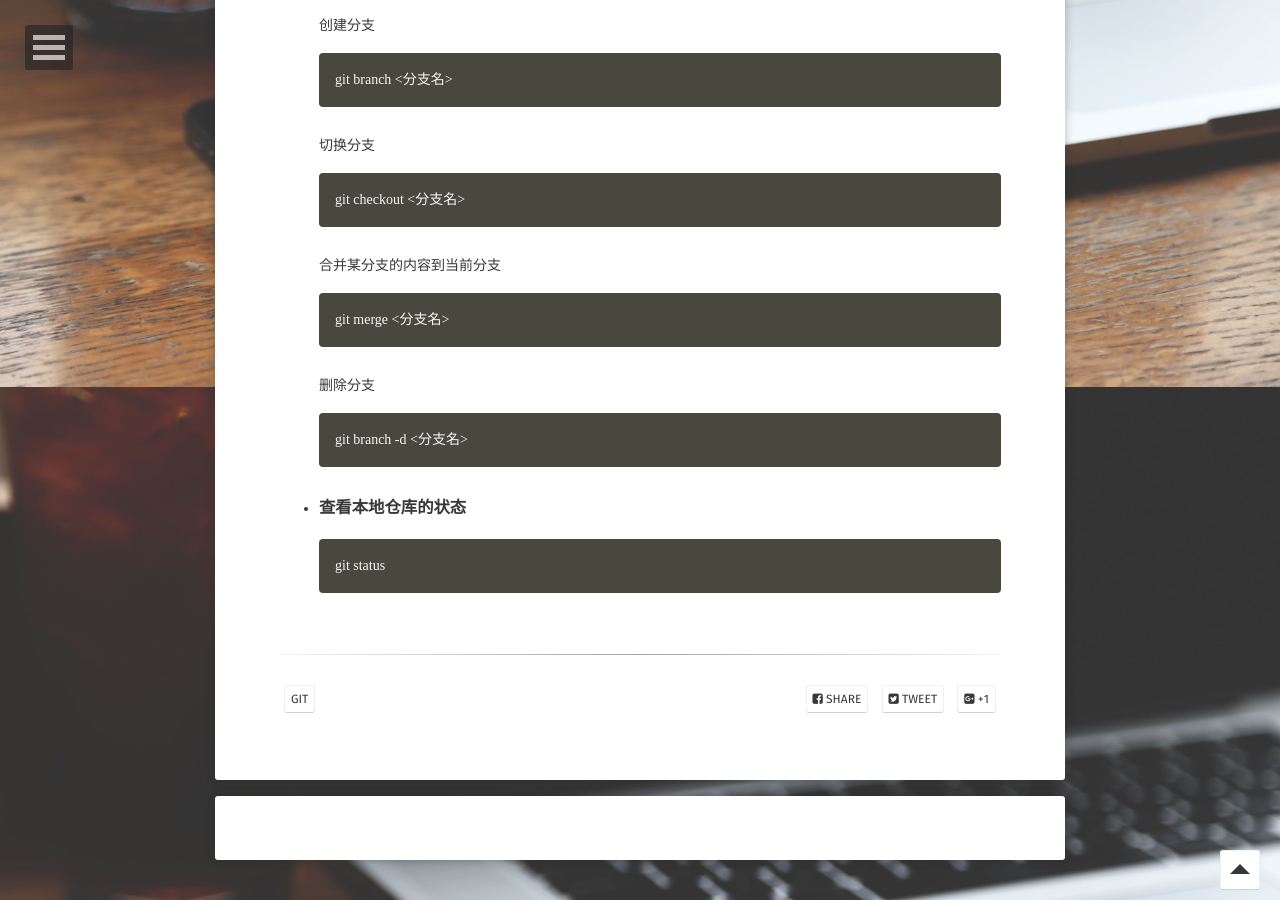
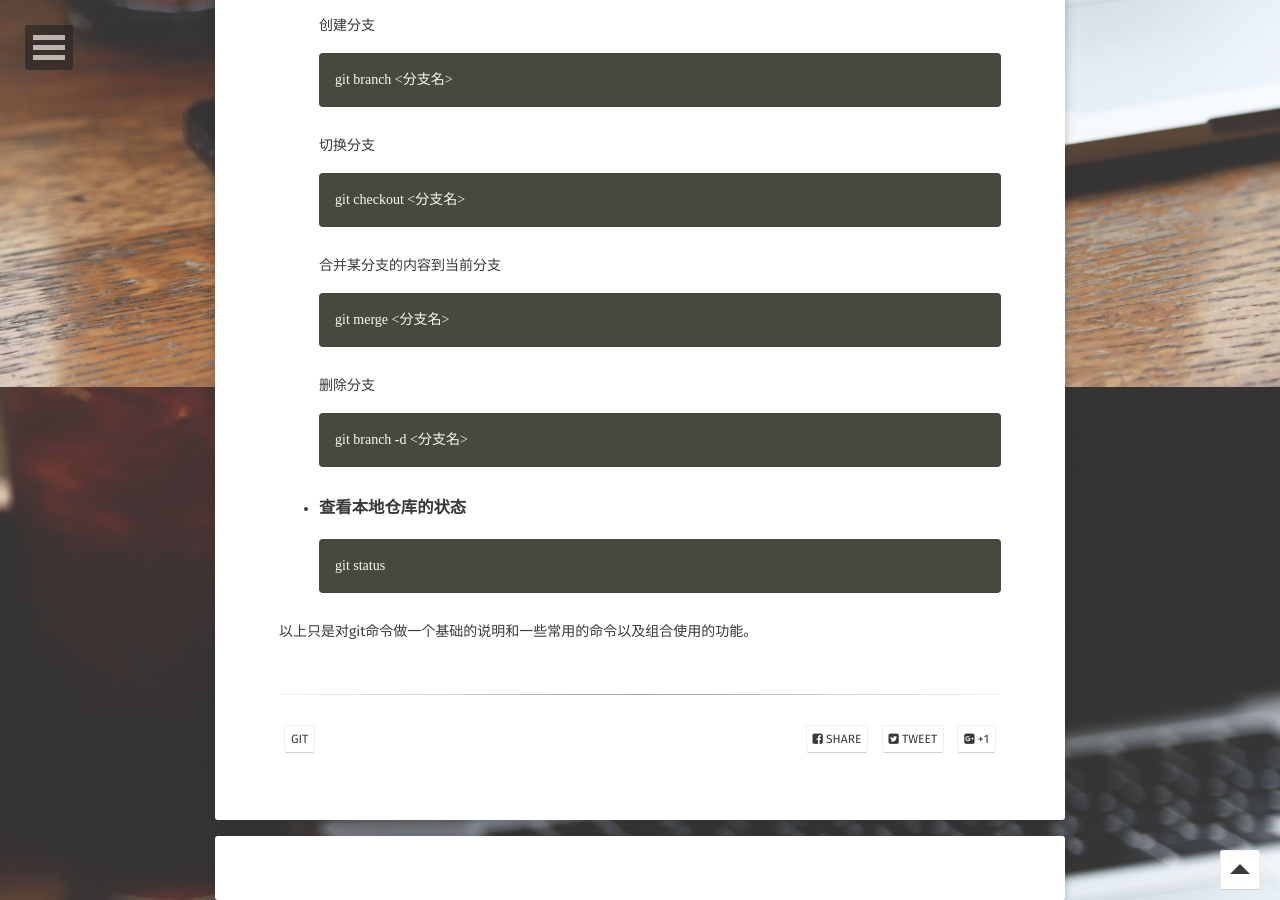
Before and after one commit to 396494384/396494384.github.io, a Jekyll site: the page built from _posts/2022-04-24-Git常用命令说明.md, in a window 1280 px wide and 900 px high, scrolled down 1413 px. Built offline with Jekyll 4.4.1, drawn with Linux system fonts in a browser that asks for light colours; some web fonts are replaced; comment, search, counter and statistics services are not loaded.

Commit message:
修改文件: _posts/2022-04-24-Git常用命令说明.md

````diff
--- a/_posts/2022-04-24-Git常用命令说明.md
+++ b/_posts/2022-04-24-Git常用命令说明.md
@@ -69,3 +69,6 @@ git branch -d <分支名>
 ```
 git status
 ```
+
+
+以上只是对git命令做一个基础的说明和一些常用的命令以及组合使用的功能。
````
